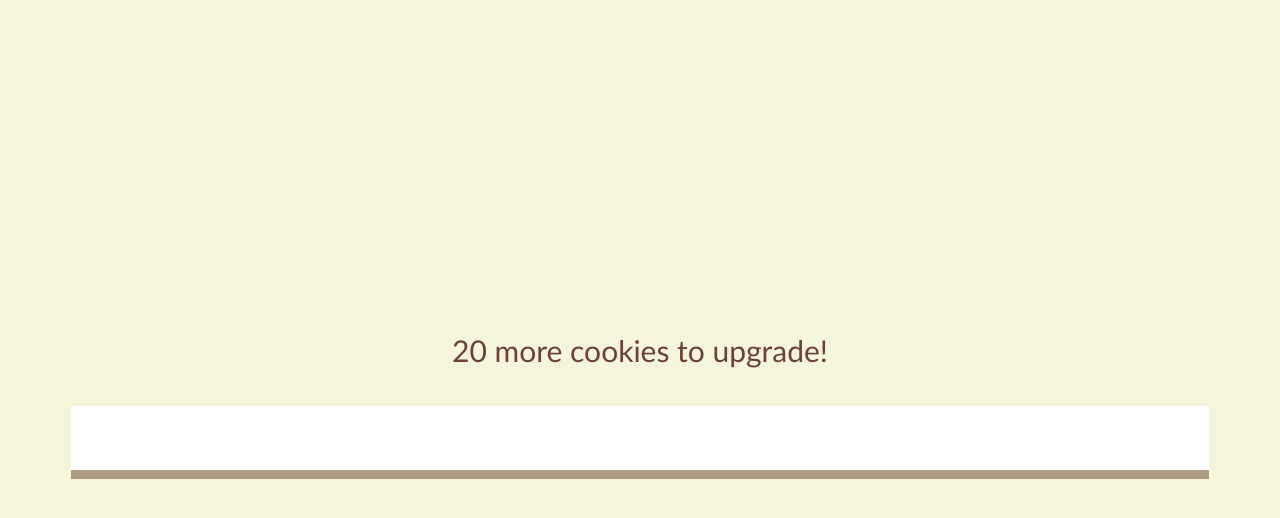
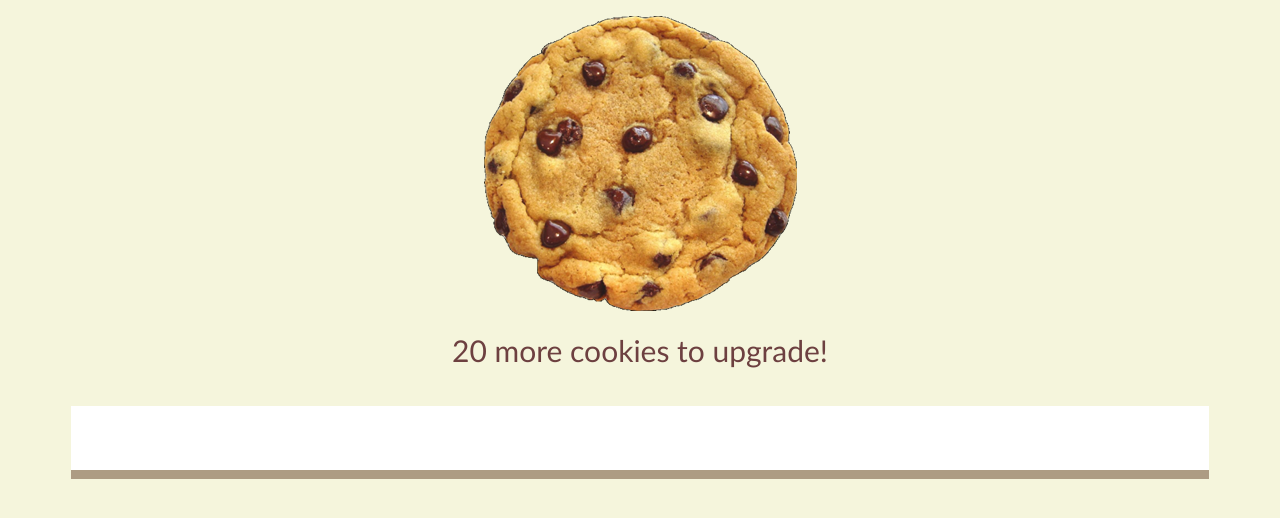
Before and after one commit to awesomethan/cookie-clicker, a plain HTML site: page index.html in a window 1280 px wide. Both pictures are taken after a click on the button "Play!". Shown: the part 184-702 px from the top of the page. Drawn offline with Linux system fonts and the light colour scheme.

Commit message:
Update style.css

```diff
--- a/style.css
+++ b/style.css
@@ -43,7 +43,7 @@
 .cookie-button {
   background: transparent;
   border: transparent;
-  background-image: url(images/cookie.png);
+  background-image: url(files/cookie.png);
   height: 295px;
   width: 313px;
   cursor: pointer;
```
